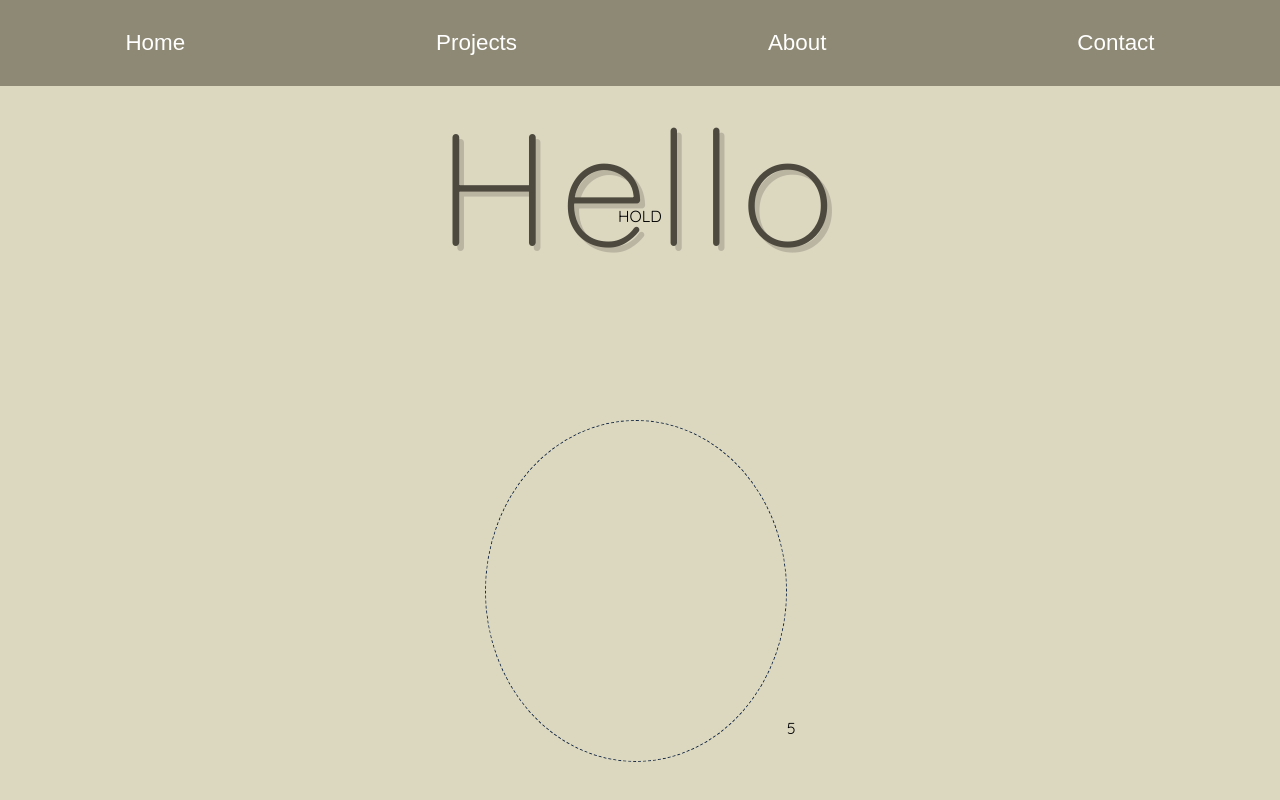
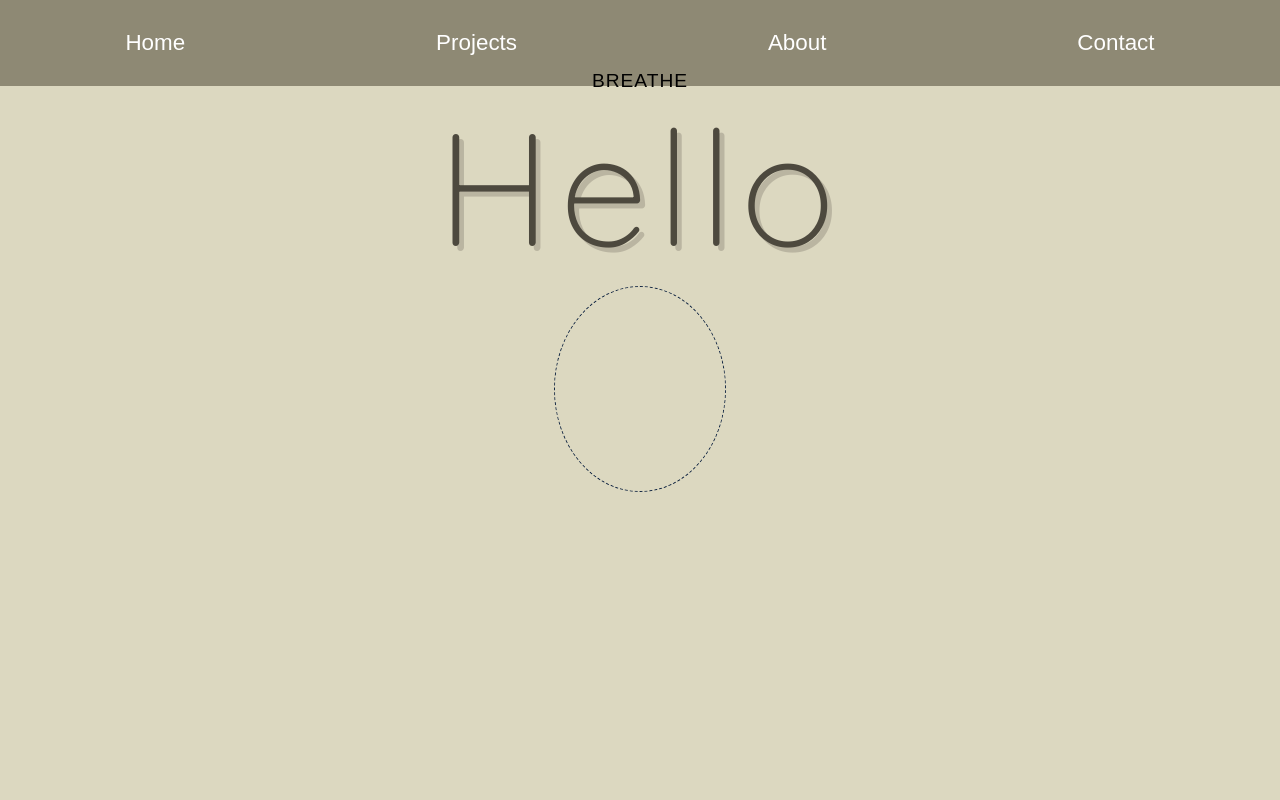
Before and after one commit to marathonic/dev-site, a React (Create React App) app: page / in a window 1280 px wide. Shown: the top 800 px of the page. Built offline with nearby package versions, Linux system fonts and the light colour scheme.

Commit message:
add a button and conditionally render timer and instructions

```diff
--- a/src/components/Hero.js
+++ b/src/components/Hero.js
@@ -10,10 +10,46 @@ const Hero = ({ currentScroll, setCurrentScroll }) => {
   const [timerSecondRound, setTimerSecondRound] = useState(false);
   const [timerThirdRound, setTimerThirdRound] = useState(false);
   const [timerCountActive, setTimerCountActive] = useState(true);
+  const [isBreatheActive, setIsBreatheActive] = useState(false);
   const [homeRef, homeInView] = useInView({
     triggerOnce: false,
     threshold: 0.8,
   });
+
+  const breathe = () => {
+    setIsBreatheActive(true);
+    // let inhale = document.querySelector(".breathe-inhale");
+    //
+    // let hold = document.querySelector(".breathe-hold");
+    //
+    // let exhale = document.querySelector(".breathe-exhale");
+    //
+    // setTimeout(() => {
+    // setCurrentScroll("home");
+    // }, 100);
+    //
+    // setTimeout(() => {
+    // inhale?.classList.add("hide");
+    //
+    // hold?.classList.remove("hide");
+    // }, 4000);
+    //
+    // setTimeout(() => {
+    // let hold = document.querySelector(".breathe-hold");
+    // hold?.classList.add("hide");
+    //
+    // exhale?.classList.remove("hide");
+    // }, 11000);
+    //
+    // setTimeout(() => {
+    // exhale?.classList.add("hide");
+    // }, 19900);
+    //
+    // setTimeout(() => {
+    // let count = document.querySelector(".timer-count");
+    // count.classList.add("hide");
+    // }, 20000);
+  };
 
   useEffect(() => {
     let inhale = document.querySelector(".breathe-inhale");
@@ -33,7 +69,6 @@ const Hero = ({ currentScroll, setCurrentScroll }) => {
     }, 4000);
 
     setTimeout(() => {
-      // let hold = document.querySelector('.breathe-hold')
       hold?.classList.add("hide");
 
       exhale?.classList.remove("hide");
@@ -47,12 +82,15 @@ const Hero = ({ currentScroll, setCurrentScroll }) => {
       let count = document.querySelector(".timer-count");
       count.classList.add("hide");
     }, 20000);
-  }, []);
+  }, [isBreatheActive]);
 
   useEffect(() => {
     // +++++++++++++++++++++++++++++++++++++ CONTINUE HERE!!!
     // WORKS FOR 3 ROUNDS, yet still keeps going, starting at 8. Find a way to stop at the last cycle, so that the countdown from 8 will stop at 0
     // if(timerThirdRound && timerCount === 1) {}
+
+    if (!isBreatheActive) return;
+
     if (timerThirdRound && timerCount === 0 && timerCountActive) {
       setTimerSecondRound(false);
       setTimerCount(8);
@@ -68,7 +106,7 @@ const Hero = ({ currentScroll, setCurrentScroll }) => {
       setTimerThirdRound(true);
     }
     // timerCountActive && timerCount === 0 && setTimeout(() => setTimerCount )
-  }, [timerCount]);
+  }, [timerCount, isBreatheActive]);
 
   useEffect(() => {
     if (currentScroll === "home") return;
@@ -93,13 +131,22 @@ const Hero = ({ currentScroll, setCurrentScroll }) => {
 
         {/* <img src={songoku} alt="" className="goku-hero" /> */}
         <div className="breathing-circle-container">
-          <div className="breathing-circle"></div>
-          <span className="breathe-text">
-            <p className="breathe-inhale">INHALE</p>
-            <p className="breathe-hold hide">HOLD</p>
-            <p className="breathe-exhale hide">EXHALE</p>
-          </span>
-          <p className="timer-count">{timerCount}</p>
+          <div
+            className={isBreatheActive ? "breathing-circle" : "static-circle"}
+          ></div>
+          {!isBreatheActive && (
+            <button className="breathe-btn" onClick={breathe}>
+              Breathe
+            </button>
+          )}
+          {isBreatheActive && (
+            <span className="breathe-text">
+              <p className="breathe-inhale">INHALE</p>
+              <p className="breathe-hold hide">HOLD</p>
+              <p className="breathe-exhale hide">EXHALE</p>
+            </span>
+          )}
+          <p className="timer-count">{isBreatheActive && timerCount}</p>
         </div>
         {/* {`${Goku}`} */}
         {/* <img
--- a/src/index.css
+++ b/src/index.css
@@ -91,7 +91,8 @@ h1.with-shadow {
 }
 
 .goku-hero,
-.breathing-circle {
+.breathing-circle,
+.static-circle {
   max-width: 300px;
   padding-bottom: 42%;
   border-bottom: solid 2px white;
@@ -105,7 +106,8 @@ h1.with-shadow {
   align-items: center;
 }
 
-.breathing-circle {
+.breathing-circle,
+.static-circle {
   /* color: transparent; */
   /* position: absolute; */
   /* top: -27%; */
@@ -117,11 +119,15 @@ h1.with-shadow {
   /* background: transparent; */
   border: dashed 1px #132743;
   margin-bottom: 100%;
+}
+
+.breathing-circle {
   animation: breathe478 ease-in-out infinite 21s;
   animation-iteration-count: 1;
 }
 
-.breathe-text {
+.breathe-text,
+.breathe-btn {
   font-size: 1rem;
   position: absolute;
   margin-top: -80%;
@@ -132,6 +138,14 @@ h1.with-shadow {
 .breathe-text:hover {
   font-size: 2rem;
   opacity: 0%;
+}
+
+.breathe-btn {
+  border: transparent;
+  background: transparent;
+  font-size: 1.2rem;
+  text-transform: uppercase;
+  letter-spacing: 1px;
 }
 
 .breathe-text:hover:after {
```
